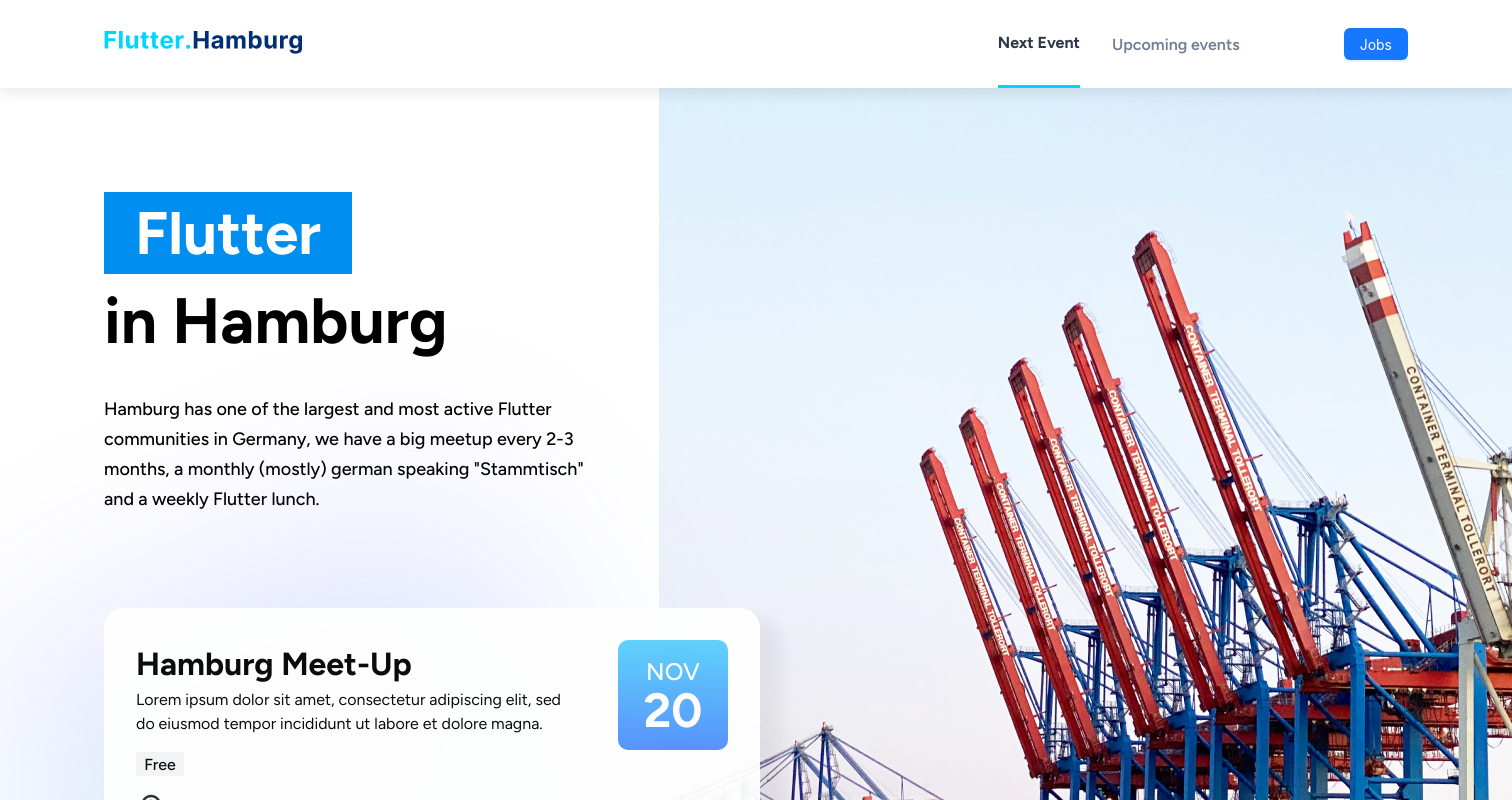
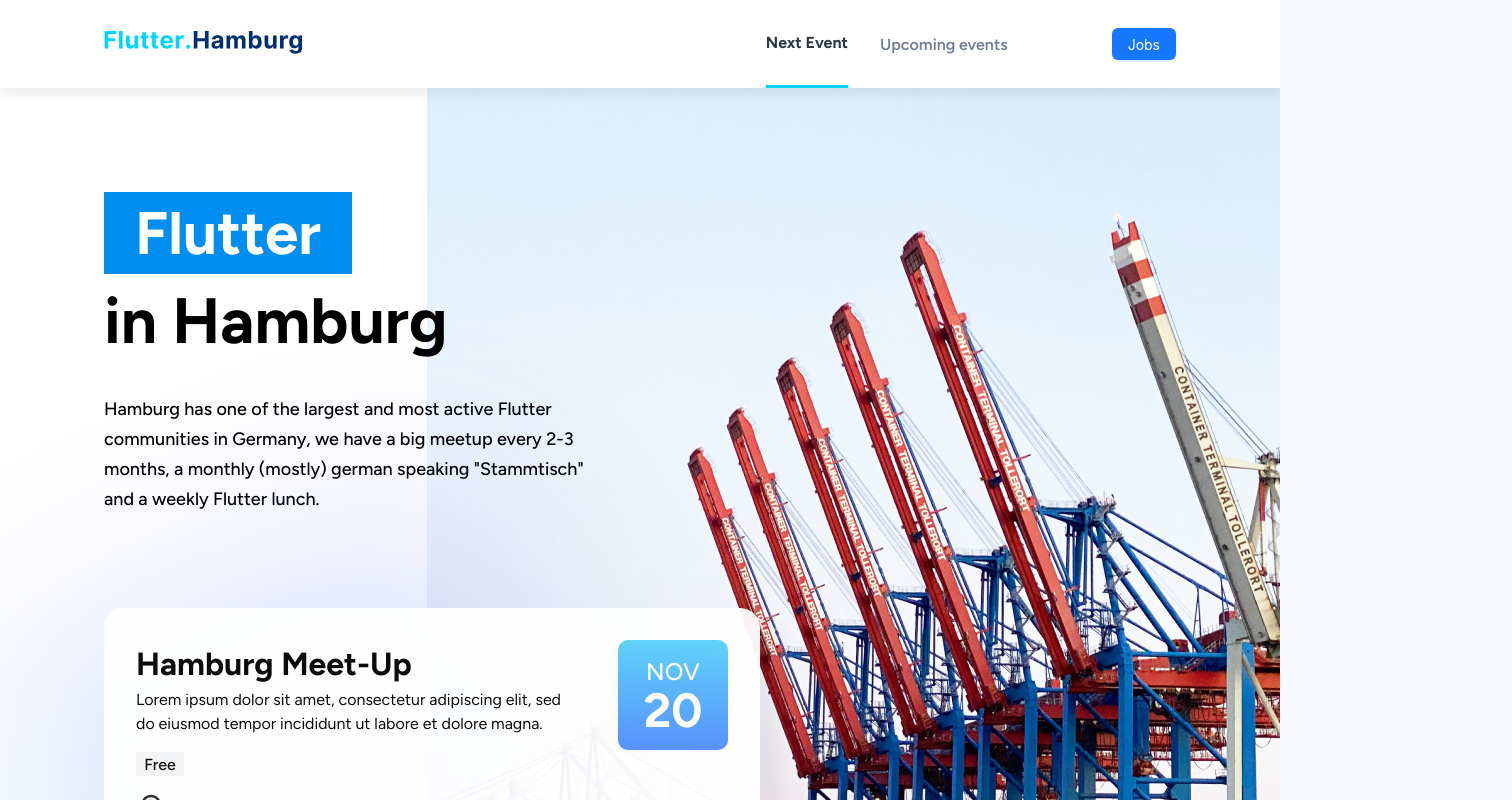
Before and after one commit to dkbast/flutter.hamburg, a React (Create React App) app: page / in a window 1280 px wide. Shown: the top 800 px of the page, 1512 px wide, since content can reach past the window. Built offline with nearby package versions, Linux system fonts and the light colour scheme.

Commit message:
change width to max-width for proper responsiveness

```diff
--- a/src/App.css
+++ b/src/App.css
@@ -1,5 +1,5 @@
 .app {
-  width: 94.5rem;
+  max-width: 94.5rem;
   margin: 0 auto;
   background: url("./cranes.png") no-repeat white;
   background-position: top 5.5rem right 0;
```
